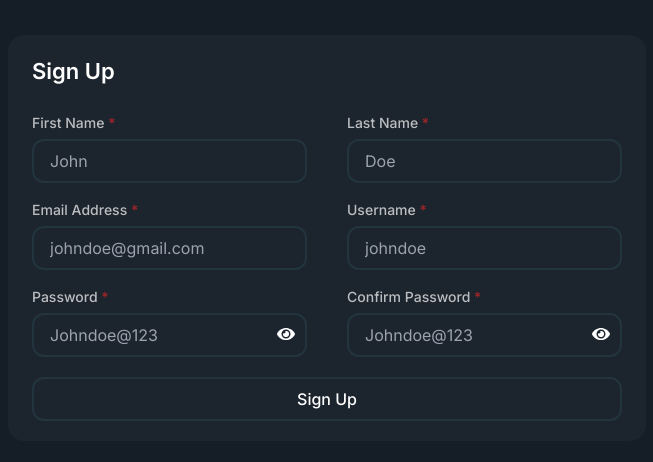
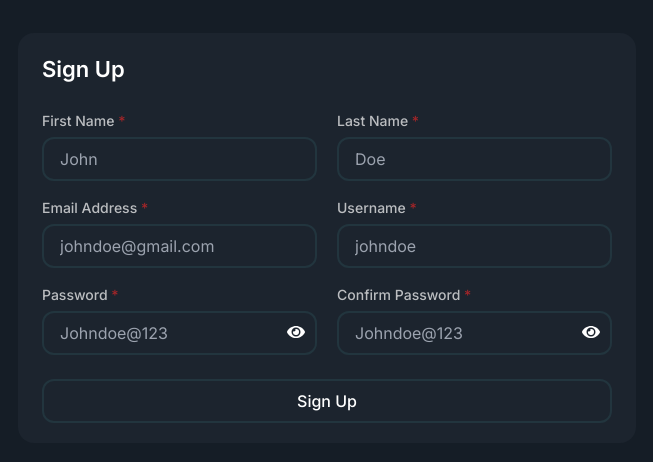
Before and after one commit to chuchrahimanshu/cooders.web.authentication, a React (Vite) app: page /accounts/sign-up in a window 1280 px wide. Shown: the part 162-624 px from the top of the page, without its empty margins (313-966 px from the left). Built offline with nearby package versions, Linux system fonts and the light colour scheme.

Commit message:
Refactor the Design Elements

```diff
--- a/src/components/Button.tsx
+++ b/src/components/Button.tsx
@@ -5,7 +5,7 @@ const Button: React.FC<ButtonProps> = ({ title, type, disabled }) => {
   return (
     <button
       type={type}
-      className="bg-transparent mt-1 rounded-xl flex justify-center items-center hover:bg-PRIMARY_BUTTON py-2 border-[2px] border-PRIMARY_BUTTON disabled:border-PRIMARY_BORDER disabled:hover:bg-transparent disabled:cursor-not-allowed cursor-pointer"
+      className="bg-transparent mt-2 rounded-xl flex justify-center items-center hover:bg-PRIMARY_BUTTON py-2 border-[2px] border-PRIMARY_BUTTON disabled:border-PRIMARY_BORDER disabled:hover:bg-transparent disabled:cursor-not-allowed cursor-pointer"
       disabled={disabled}>
       <span className="text-base font-medium text-white ">{title}</span>
     </button>
--- a/src/components/TwoColumnInput.tsx
+++ b/src/components/TwoColumnInput.tsx
@@ -2,7 +2,7 @@ import React from "react";
 import { TwoColumnInputProps } from "../types/components/props.types";
 
 const TwoColumnInput: React.FC<TwoColumnInputProps> = ({ children }) => {
-  return <section className="flex gap-10">{children}</section>;
+  return <section className="flex gap-5">{children}</section>;
 };
 
 export default TwoColumnInput;
```
